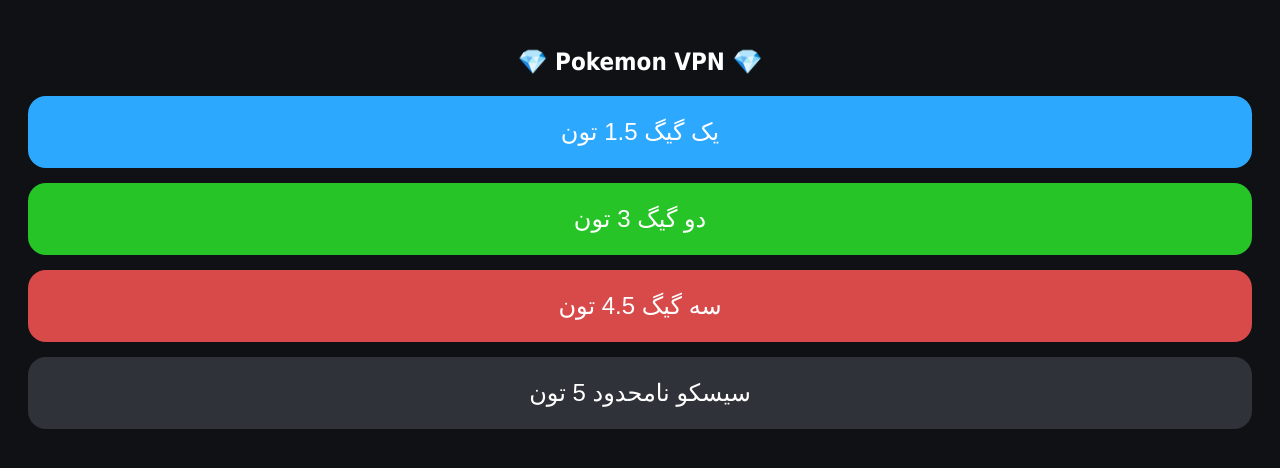
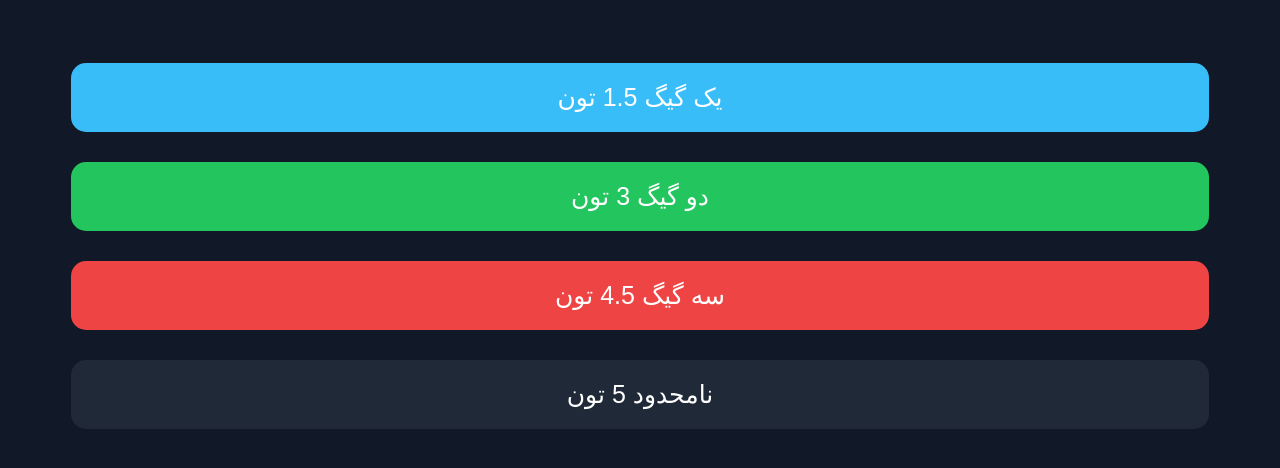
Before and after one commit to ebrahimbaram3745-gif/New-bots, a plain HTML site: page index.html in a window 1280 px wide. Drawn offline with Linux system fonts and the light colour scheme.

Commit message:
Update index.html

```diff
--- a/index.html
+++ b/index.html
@@ -1,43 +1,44 @@
 <!DOCTYPE html>
-<html lang="fa" dir="rtl">
-
+<html lang="fa">
 <head>
 <meta charset="UTF-8">
 <meta name="viewport" content="width=device-width, initial-scale=1.0">
 
+<title>VPN SHOP</title>
+
 <style>
 
 body{
-background:#0f1115;
-padding:20px;
-font-family:tahoma;
-color:white;
+    background:#111827;
+    font-family:tahoma;
+    text-align:center;
+    padding-top:40px;
 }
 
 .btn{
-width:100%;
-padding:22px;
-border:none;
-border-radius:18px;
-margin-bottom:15px;
-font-size:24px;
-color:white;
+    width:90%;
+    padding:20px;
+    margin:15px;
+    border:none;
+    border-radius:15px;
+    color:white;
+    font-size:25px;
 }
 
 .blue{
-background:#2da8ff;
+    background:#38bdf8;
 }
 
 .green{
-background:#27c427;
+    background:#22c55e;
 }
 
 .red{
-background:#d84a4a;
+    background:#ef4444;
 }
 
 .dark{
-background:#2f3238;
+    background:#1f2937;
 }
 
 </style>
@@ -45,25 +46,13 @@
 
 <body>
 
-<h2 align="center">
-💎 Pokemon VPN 💎
-</h2>
+<button class="btn blue">یک گیگ 1.5 تون</button>
 
-<button class="btn blue">
-یک گیگ 1.5 تون
-</button>
+<button class="btn green">دو گیگ 3 تون</button>
 
-<button class="btn green">
-دو گیگ 3 تون
-</button>
+<button class="btn red">سه گیگ 4.5 تون</button>
 
-<button class="btn red">
-سه گیگ 4.5 تون
-</button>
-
-<button class="btn dark">
-سیسکو نامحدود 5 تون
-</button>
+<button class="btn dark">نامحدود 5 تون</button>
 
 </body>
 </html>
```
